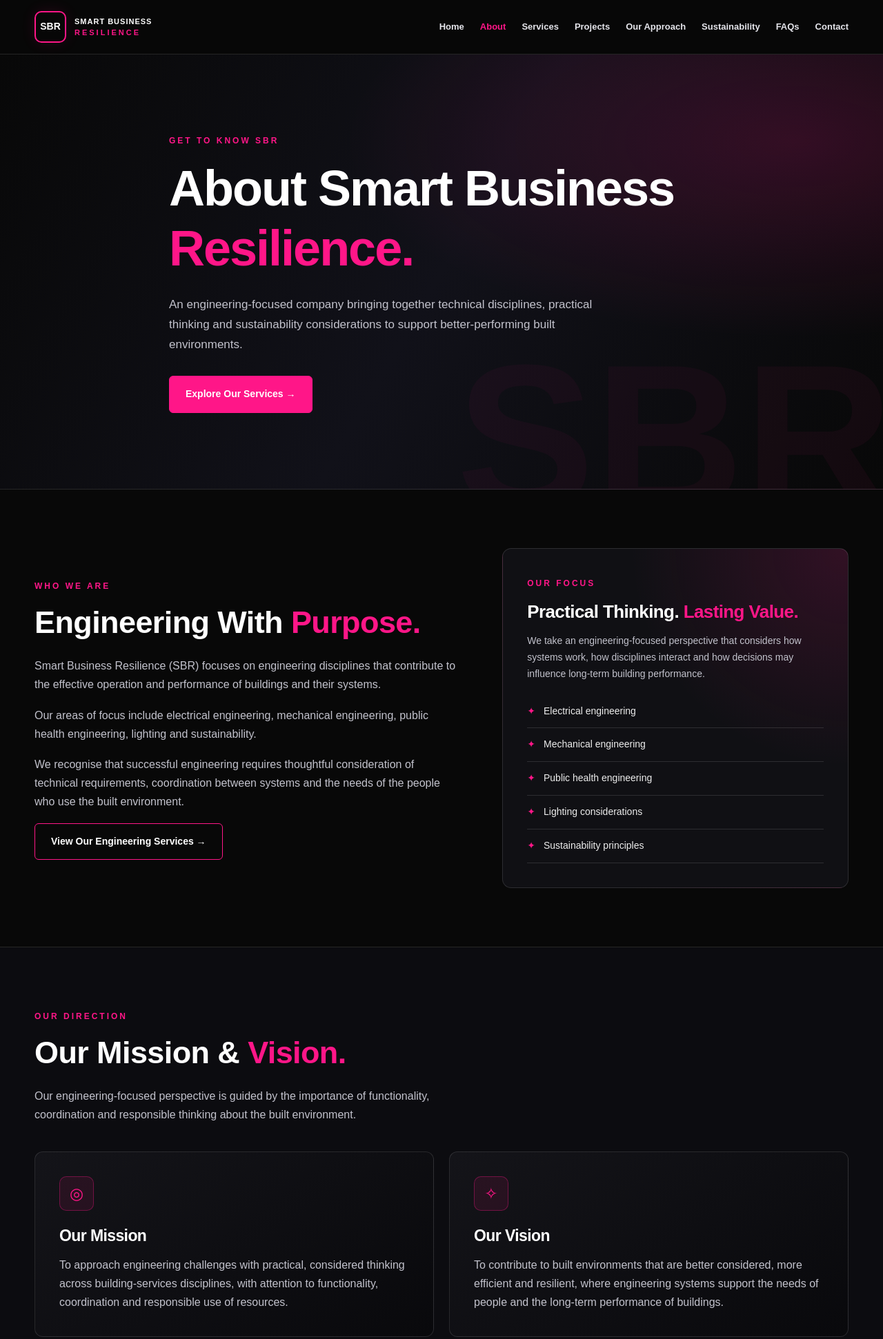
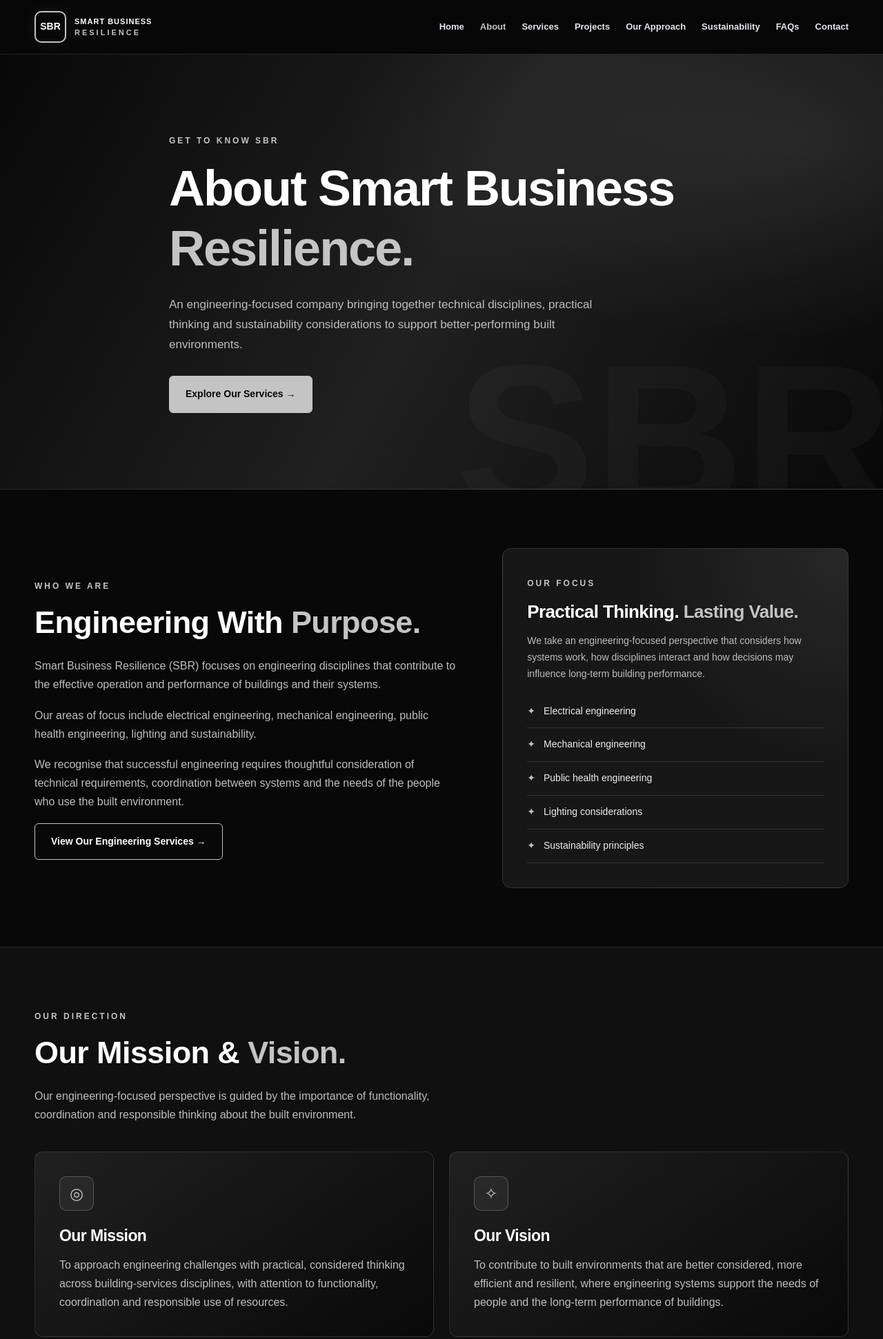
Before and after one commit to Badboy123789/smart-business-resilience-2026-, a plain HTML site: page pages/about.html in a window 1280 px wide. Shown: the top 1942 px of the page at 69% size. Drawn offline with Linux system fonts and the light colour scheme.

Commit message:
Update about.html

```diff
--- a/pages/about.html
+++ b/pages/about.html
@@ -13,10 +13,10 @@
   <style>
     :root {
       --black: #080808;
-      --dark: #101014;
-      --pink: #ff1688;
+      --dark: #171717;
+      --pink: #c4c4c4;
       --white: #ffffff;
-      --muted: #c2c2cc;
+      --muted: #bdbdbd;
       --border: rgba(255,255,255,0.12);
       --container: 1180px;
     }
@@ -96,7 +96,7 @@
       border-radius: 6px;
       border: 1px solid var(--pink);
       background: var(--pink);
-      color: white;
+      color: #080808;
       font-size: 14px;
       font-weight: 700;
       transition: .25s ease;
@@ -104,15 +104,17 @@
 
     .btn:hover {
       transform: translateY(-3px);
-      box-shadow: 0 10px 30px rgba(255,22,136,.2);
+      box-shadow: 0 10px 30px rgba(190,190,190,.15);
     }
 
     .btn-outline {
       background: transparent;
+      color: var(--white);
     }
 
     .btn-outline:hover {
       background: var(--pink);
+      color: #080808;
     }
 
     /* HEADER */
@@ -150,7 +152,7 @@
       place-items: center;
       font-size: 14px;
       font-weight: 900;
-      box-shadow: 0 0 20px rgba(255,22,136,.12);
+      box-shadow: 0 0 20px rgba(190,190,190,.10);
     }
 
     .brand-name {
@@ -200,8 +202,8 @@
     .page-hero {
       padding: 110px 0;
       background:
-        radial-gradient(ellipse at 90% 20%, rgba(255,22,136,.16), transparent 40%),
-        linear-gradient(120deg, #080808, #111119, #080808);
+        radial-gradient(ellipse at 90% 20%, rgba(190,190,190,.12), transparent 40%),
+        linear-gradient(120deg, #080808, #202020, #080808);
       position: relative;
       overflow: hidden;
     }
@@ -214,7 +216,7 @@
       font-size: clamp(150px, 25vw, 300px);
       font-weight: 900;
       line-height: 1;
-      color: rgba(255,22,136,.045);
+      color: rgba(190,190,190,.035);
       pointer-events: none;
     }
 
@@ -258,8 +260,8 @@
     .intro-panel {
       padding: 35px;
       background:
-        radial-gradient(circle at 100% 0%, rgba(255,22,136,.14), transparent 45%),
-        #101014;
+        radial-gradient(circle at 100% 0%, rgba(190,190,190,.10), transparent 45%),
+        #171717;
       border: 1px solid var(--border);
       border-radius: 13px;
       position: relative;
@@ -296,7 +298,7 @@
     /* MISSION AND VISION */
 
     .mission-section {
-      background: #0c0c10;
+      background: #101010;
     }
 
     .section-heading {
@@ -318,7 +320,7 @@
       padding: 35px;
       border: 1px solid var(--border);
       border-radius: 12px;
-      background: linear-gradient(145deg, #141419, #09090c);
+      background: linear-gradient(145deg, #202020, #090909);
       transition: .3s ease;
     }
 
@@ -332,9 +334,9 @@
       height: 50px;
       display: grid;
       place-items: center;
-      background: rgba(255,22,136,.09);
+      background: rgba(190,190,190,.08);
       color: var(--pink);
-      border: 1px solid rgba(255,22,136,.35);
+      border: 1px solid rgba(190,190,190,.30);
       border-radius: 10px;
       font-size: 23px;
       margin-bottom: 23px;
@@ -355,7 +357,7 @@
 
     .value-card {
       padding: 25px 20px;
-      background: #101014;
+      background: #171717;
       border: 1px solid var(--border);
       border-radius: 10px;
       transition: .3s ease;
@@ -393,7 +395,7 @@
 
     .discipline-card {
       padding: 25px;
-      background: #101014;
+      background: #171717;
       border-left: 2px solid var(--pink);
       border-radius: 0 9px 9px 0;
     }
@@ -410,7 +412,7 @@
     /* CTA */
 
     .contact-cta {
-      background: linear-gradient(110deg, #d9006c, #ff1688, #d9006c);
+      background: linear-gradient(110deg, #171717, #414141, #171717);
       padding: 70px 0;
       border: none;
     }
@@ -435,6 +437,7 @@
     .cta-inner .btn {
       background: var(--black);
       border-color: var(--black);
+      color: white;
       flex-shrink: 0;
     }
 
@@ -442,7 +445,7 @@
 
     .footer {
       padding: 60px 0 25px;
-      background: #060608;
+      background: #050505;
     }
 
     .footer-grid {
@@ -920,7 +923,7 @@
             <h3>Integrated Engineering</h3>
             <p>
               Considering how building-services systems work
-                            together to support building functionality
+              together to support building functionality
               and performance.
             </p>
           </article>
```
